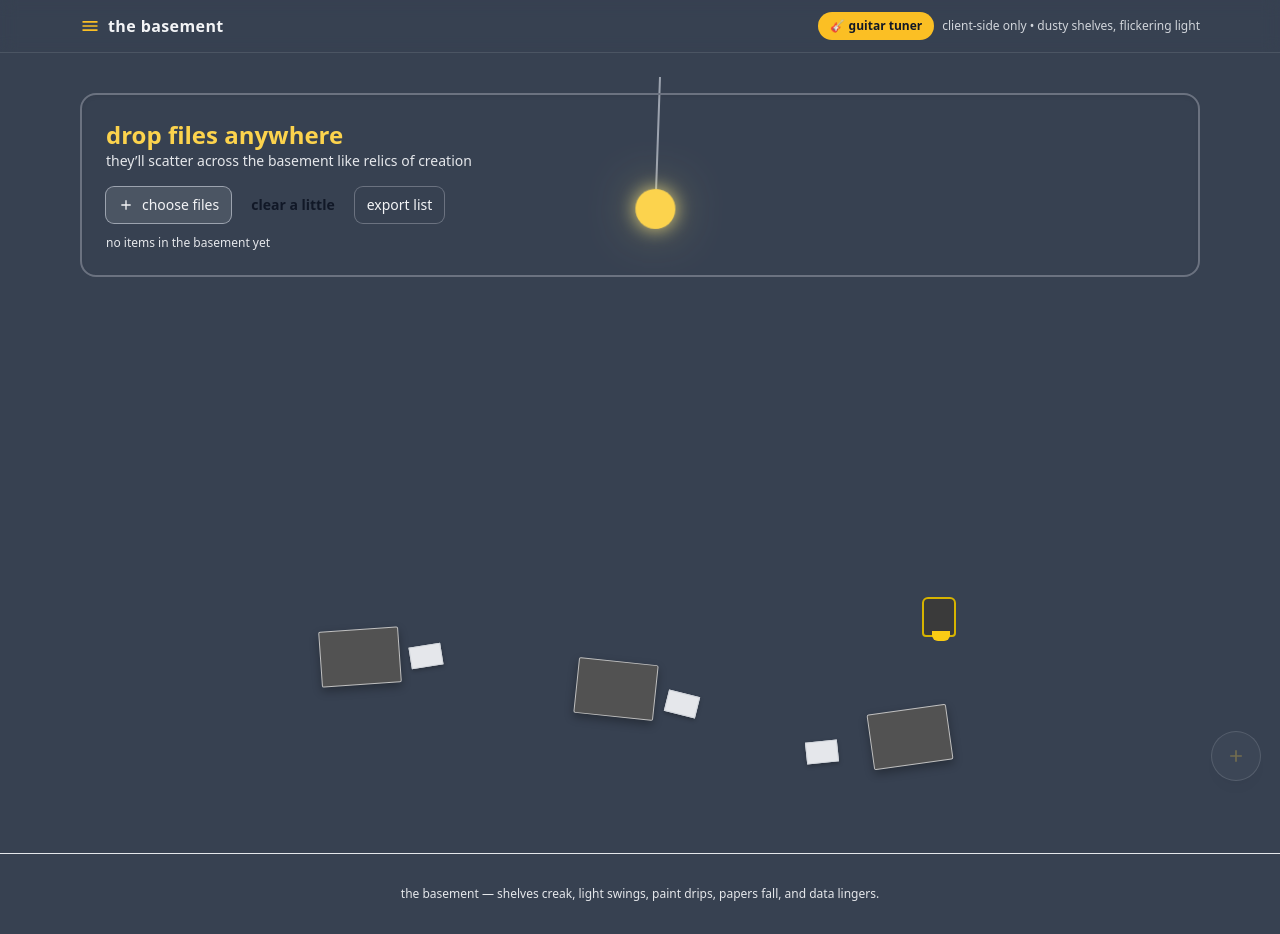
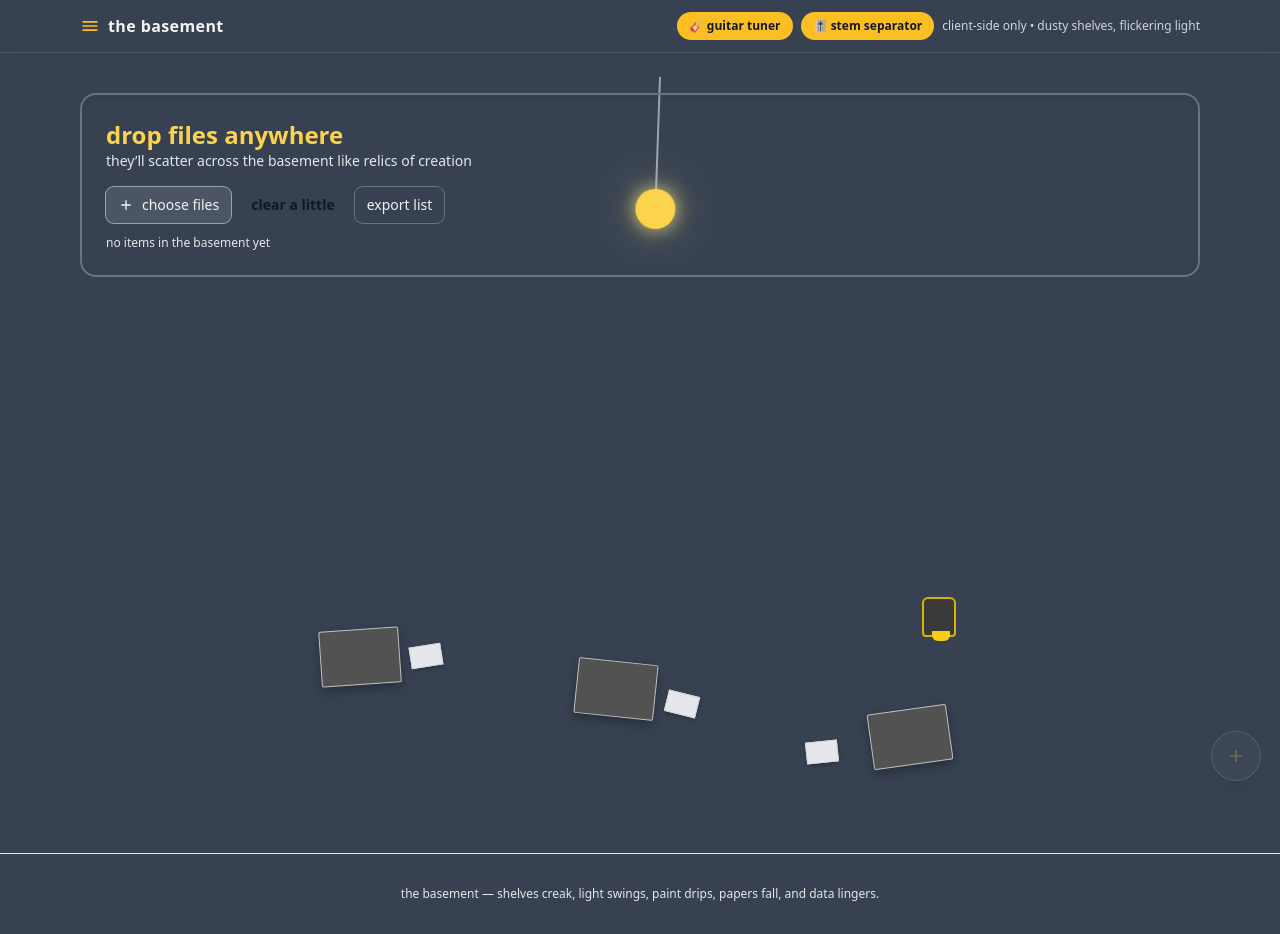
Before and after one commit to bearicide/bear-cave, a plain HTML site: page index.html in a window 1280 px wide. Drawn offline with nearby package versions, Linux system fonts and the light colour scheme.

Commit message:
Link stem separator from basement index

```diff
--- a/index.html
+++ b/index.html
@@ -16,6 +16,7 @@
       </div>
       <div class="flex items-center gap-2">
         <a href="guitar-tuner.html" class="inline-flex items-center rounded-full bg-yellow-400 px-3 py-1.5 text-xs font-bold text-gray-900 hover:bg-yellow-300">🎸 guitar tuner</a>
+        <a href="stem-separator.html" class="inline-flex items-center rounded-full bg-yellow-400 px-3 py-1.5 text-xs font-bold text-gray-900 hover:bg-yellow-300">🎚️ stem separator</a>
         <div class="hidden sm:block text-xs text-gray-300">client-side only • dusty shelves, flickering light</div>
       </div>
     </div>
```
